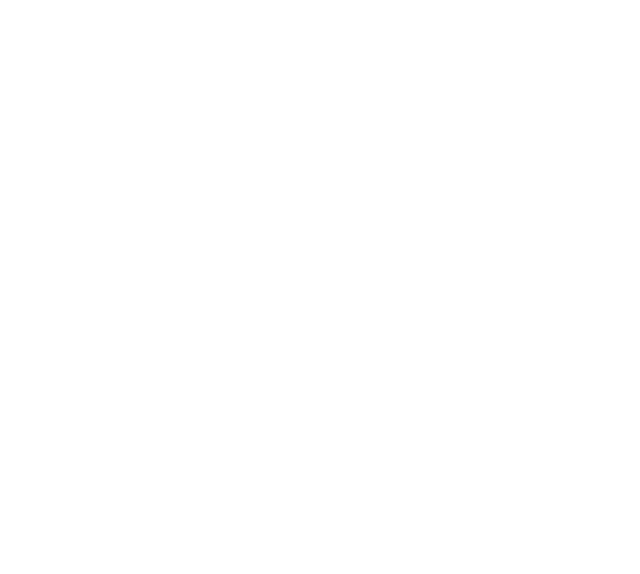
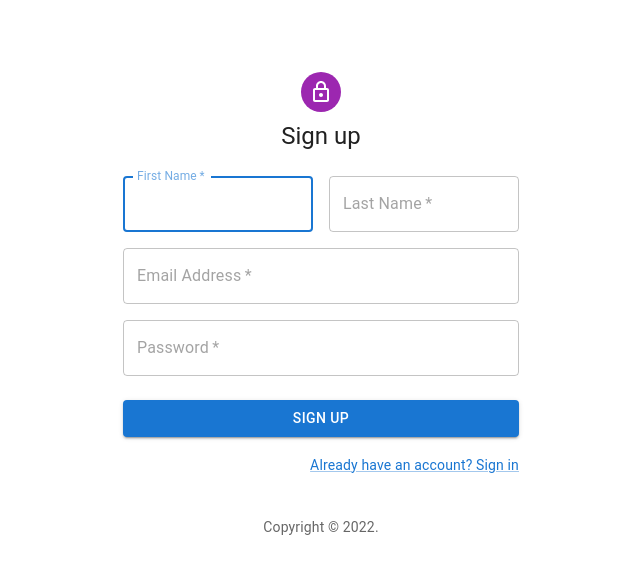
Before and after one commit to yusifmustafa/MyHrProject, a React (Create React App) app: page /register in a window 1280 px wide. Before the commit this address had no page. Shown: the top 574 px of the page, without its empty margins (319-959 px from the left). Built offline with nearby package versions, Linux system fonts and the light colour scheme.

Commit message:
added Login & Register Page

```diff
--- a/package.json
+++ b/package.json
@@ -5,6 +5,7 @@
   "dependencies": {
     "@emotion/react": "^11.10.4",
     "@emotion/styled": "^11.10.4",
+    "@mui/icons-material": "^5.10.9",
     "@mui/lab": "^5.0.0-alpha.97",
     "@mui/material": "^5.10.3",
     "@testing-library/jest-dom": "^5.16.5",
--- a/src/App.js
+++ b/src/App.js
@@ -2,12 +2,16 @@
 import { Route, Routes } from "react-router-dom";
 import Adduser from "./components/Adduser";
 import Tablelist from "./components/Tablelist";
+import LoginPage from "./components/LoginPage";
+import RegisterPage from "./components/RegisterPage";
 function App() {
   return (
     <Routes>
-      <Route path="/" element={<Tablelist />} />
+      <Route path="/" element={<LoginPage />} />
+      <Route path="/tablelist" element={<Tablelist />} />
       <Route path="/add-user" element={<Adduser />} />
       <Route path="/edit-user/:userId" element={<Adduser />} />
+      <Route path="/register" element={<RegisterPage />} />
     </Routes>
   );
 }
--- a/src/components/Adduser.jsx
+++ b/src/components/Adduser.jsx
@@ -103,7 +103,11 @@
             />
           </TabPanel>
           <TabPanel value="2">
-            <Department />
+            <Department
+              form={form}
+              onChange={onChange}
+              handleOnClick={handleOnClick}
+            />
           </TabPanel>
           <TabPanel value="3">
             <Education />
@@ -129,7 +133,7 @@
   }
 
   // let updateData = getDataFromLocalStorage();
-  // // form.userId = userId;
+   // form.userId = userId;
   // if (form.userId === 0) {
   //   form.userId = getMaxUserId();
   //   updateData.push(form);
@@ -160,7 +164,6 @@
     });
   }
 
-
   // const data = getDataFromLocalStorage();
   // (data ? data : []).forEach((item) => {
   //   if (parseInt(item.userId) === parseInt(userId)) {
--- /dev/null
+++ b/src/components/LoginPage.jsx
@@ -0,0 +1,138 @@
+import React, { useState } from "react";
+import Avatar from "@mui/material/Avatar";
+import Button from "@mui/material/Button";
+import CssBaseline from "@mui/material/CssBaseline";
+import TextField from "@mui/material/TextField";
+import Link from "@mui/material/Link";
+import Grid from "@mui/material/Grid";
+import Box from "@mui/material/Box";
+import LockOutlinedIcon from "@mui/icons-material/LockOutlined";
+import Typography from "@mui/material/Typography";
+import Container from "@mui/material/Container";
+import { createTheme, ThemeProvider } from "@mui/material/styles";
+import { ToastContainer, toast } from "react-toastify";
+import "react-toastify/dist/ReactToastify.css";
+
+function Copyright(props) {
+  return (
+    <Typography
+      variant="body2"
+      color="text.secondary"
+      align="center"
+      justifyContent="flex-end"
+      {...props}
+    >
+      {"Copyright © "}
+
+      {new Date().getFullYear()}
+      {"."}
+    </Typography>
+  );
+}
+
+const theme = createTheme();
+
+export default function SignIn() {
+  const notify = () =>
+    toast.error("Email və ya Şifrə doğru deyil", {
+      position: toast.POSITION.TOP_CENTER,
+    });
+  const [loginForm, setLoginForm] = useState({});
+  const handleSubmit = (event) => {
+    event.preventDefault();
+    const data = new FormData(event.currentTarget);
+    console.log({
+      email: data.get("email"),
+      password: data.get("password"),
+    });
+  };
+
+  const handleOnLogin = () => {
+    console.log("clicked");
+    if (
+      loginForm.email === "" ||
+      loginForm.email === undefined ||
+      loginForm.password === "" ||
+      loginForm.password === undefined
+    ) {
+      notify();
+      return;
+    }
+  };
+
+  const handleOnChange = (e) => {
+    setLoginForm({ ...loginForm, [e.target.name]: e.target.value });
+  };
+
+  return (
+    <ThemeProvider theme={theme}>
+      <Container component="main" maxWidth="xs">
+        <CssBaseline />
+        <Box
+          sx={{
+            marginTop: 8,
+            display: "flex",
+            flexDirection: "column",
+            alignItems: "center",
+          }}
+        >
+          <Avatar sx={{ m: 1, bgcolor: "secondary.main" }}>
+            <LockOutlinedIcon />
+          </Avatar>
+          <Typography component="h1" variant="h5">
+            Sign in
+          </Typography>
+          <Box
+            component="form"
+            onSubmit={handleSubmit}
+            noValidate
+            sx={{ mt: 1 }}
+          >
+            <TextField
+              margin="normal"
+              required
+              fullWidth
+              id="email"
+              label="Email Address"
+              name="email"
+              autoComplete="email"
+              onChange={handleOnChange}
+              value={loginForm.email}
+              autoFocus
+            />
+            <TextField
+              margin="normal"
+              required
+              fullWidth
+              name="password"
+              label="Password"
+              type="password"
+              id="password"
+              autoComplete="current-password"
+              onChange={handleOnChange}
+              value={loginForm.password}
+            />
+            <Button
+              type="submit"
+              fullWidth
+              variant="contained"
+              onClick={handleOnLogin}
+              sx={{ mt: 3, mb: 2 }}
+            >
+              Sign In
+            </Button>
+            <Grid container>
+              <Grid item>
+                <Link href="/register" variant="body2">
+                  {"Don't have an account? Sign Up"}
+                </Link>
+              </Grid>
+            </Grid>
+          </Box>
+        </Box>
+        <Copyright sx={{ mt: 8, mb: 4 }} />
+      </Container>
+      <ToastContainer />
+    </ThemeProvider>
+  );
+}
--- a/src/components/Position.jsx
+++ b/src/components/Position.jsx
@@ -1,10 +1,24 @@
 import { TextField } from "@mui/material";
 import React from "react";
 
-function Department() {
+export const ADD_POSITION = "ADD_POSITION";
+
+function Department({ form, onChange, handleOnClick }) {
+  handleOnClick = (e) => {
+    const { action, data } = e;
+    if (action === ADD_POSITION) {
+
+    }
+  };
   return (
     <div>
-      <TextField label="Vəzifəsi" variant="standard" />
+      <TextField
+        name="position"
+        label="Vəzifəsi"
+        variant="standard"
+        onChange={onChange}
+        value={form.position}
+      />
     </div>
   );
 }
--- /dev/null
+++ b/src/components/RegisterPage.jsx
@@ -0,0 +1,169 @@
+import React, { useState } from "react";
+import Avatar from "@mui/material/Avatar";
+import Button from "@mui/material/Button";
+import CssBaseline from "@mui/material/CssBaseline";
+import TextField from "@mui/material/TextField";
+import Link from "@mui/material/Link";
+import Grid from "@mui/material/Grid";
+import Box from "@mui/material/Box";
+import LockOutlinedIcon from "@mui/icons-material/LockOutlined";
+import Typography from "@mui/material/Typography";
+import Container from "@mui/material/Container";
+import { createTheme, ThemeProvider } from "@mui/material/styles";
+import { ToastContainer, toast } from "react-toastify";
+import "react-toastify/dist/ReactToastify.css";
+function Copyright(props) {
+  return (
+    <Typography
+      variant="body2"
+      color="text.secondary"
+      align="center"
+      {...props}
+    >
+      {"Copyright © "}
+
+      {new Date().getFullYear()}
+      {"."}
+    </Typography>
+  );
+}
+
+const theme = createTheme();
+
+export default function RegisterPage() {
+  const notify = () =>
+    toast.error("Xanaları Tam doldurun!", {
+      position: toast.POSITION.TOP_CENTER,
+    });
+  const [registerForm, setRegisterForm] = useState({});
+
+  const handleSubmit = (event) => {
+    event.preventDefault();
+    const data = new FormData(event.currentTarget);
+    console.log({
+      email: data.get("email"),
+      password: data.get("password"),
+    });
+  };
+
+  const handleOnRegister = () => {
+    if (
+      registerForm.firstName === "" ||
+      registerForm.firstName === undefined ||
+      registerForm.lastName === "" ||
+      registerForm.lastName === undefined ||
+      registerForm.email === "" ||
+      registerForm.email === undefined ||
+      registerForm.password === "" ||
+      registerForm.password === undefined
+    ) {
+      notify();
+      return;
+    }
+    console.log("ksdkdks");
+  };
+
+  const handleOnChange = (e) => {
+    setRegisterForm({ ...registerForm, [e.target.name]: e.target.value });
+  };
+
+  return (
+    <ThemeProvider theme={theme}>
+      <Container component="main" maxWidth="xs">
+        <CssBaseline />
+        <Box
+          sx={{
+            marginTop: 8,
+            display: "flex",
+            flexDirection: "column",
+            alignItems: "center",
+          }}
+        >
+          <Avatar sx={{ m: 1, bgcolor: "secondary.main" }}>
+            <LockOutlinedIcon />
+          </Avatar>
+          <Typography component="h1" variant="h5">
+            Sign up
+          </Typography>
+          <Box
+            component="form"
+            noValidate
+            onSubmit={handleSubmit}
+            sx={{ mt: 3 }}
+          >
+            <Grid container spacing={2}>
+              <Grid item xs={12} sm={6}>
+                <TextField
+                  autoComplete="given-name"
+                  name="firstName"
+                  required
+                  fullWidth
+                  id="firstName"
+                  label="First Name"
+                  autoFocus
+                  onChange={handleOnChange}
+                  value={registerForm.firstName}
+                />
+              </Grid>
+              <Grid item xs={12} sm={6}>
+                <TextField
+                  required
+                  fullWidth
+                  id="lastName"
+                  label="Last Name"
+                  name="lastName"
+                  autoComplete="family-name"
+                  onChange={handleOnChange}
+                  value={registerForm.lastName}
+                />
+              </Grid>
+              <Grid item xs={12}>
+                <TextField
+                  required
+                  fullWidth
+                  id="email"
+                  label="Email Address"
+                  name="email"
+                  autoComplete="email"
+                  onChange={handleOnChange}
+                  value={registerForm.email}
+                />
+              </Grid>
+              <Grid item xs={12}>
+                <TextField
+                  required
+                  fullWidth
+                  name="password"
+                  label="Password"
+                  type="password"
+                  id="password"
+                  autoComplete="new-password"
+                  onChange={handleOnChange}
+                  value={registerForm.password}
+                />
+              </Grid>
+            </Grid>
+            <Button
+              type="submit"
+              fullWidth
+              variant="contained"
+              onClick={handleOnRegister}
+              sx={{ mt: 3, mb: 2 }}
+            >
+              Sign Up
+            </Button>
+            <Grid container justifyContent="flex-end">
+              <Grid item>
+                <Link href="/" variant="body2">
+                  Already have an account? Sign in
+                </Link>
+              </Grid>
+            </Grid>
+          </Box>
+        </Box>
+        <Copyright sx={{ mt: 5 }} />
+      </Container>
+      <ToastContainer />
+    </ThemeProvider>
+  );
+}
--- a/src/components/Tablelist.jsx
+++ b/src/components/Tablelist.jsx
@@ -53,7 +53,10 @@
   return (
     <div className="tablelist">
       <div className="header">
-        <h2 style={{ fontFamily: "Helvetica",fontWeight:"600"}}>İşçilərin Siyahısı</h2> <br />
+        <h2 style={{ fontFamily: "Helvetica", fontWeight: "600" }}>
+          İşçilərin Siyahısı
+        </h2>{" "}
+        <br />
         <Link to="/add-user" className="adduser">
           Əlavə et
         </Link>
```
Also changed, not shown: 1 other file (tests, documents, lock files or other folders). Lines whose indentation alone changed are shown as unchanged.
